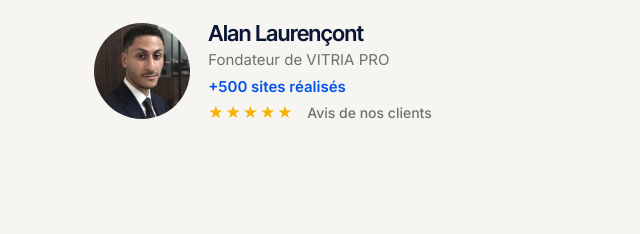
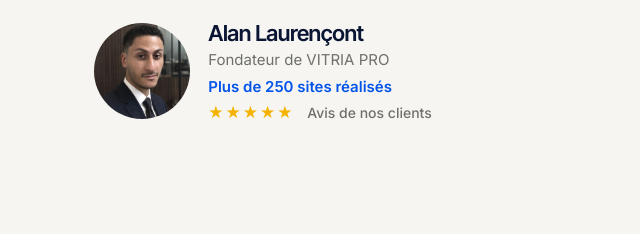
Before and after one commit to Tausska/vitriapro, a plain HTML site: page index.html in a window 1280 px wide. Shown: the part 3305-3539 px from the top of the page, 377-1017 px from the left. Drawn offline with Linux system fonts and the light colour scheme.

Commit message:
Adjust completed websites figure to 250

```diff
--- a/index.html
+++ b/index.html
@@ -229,7 +229,7 @@ td.us{margin:2px -16px 4px;padding:11px 16px;width:calc(100% + 32px)!important}t
   <h2 class="h2" style="font-size:clamp(34px,4.2vw,58px)">Une seule personne, du premier appel à la <em>mise en ligne.</em></h2>
   <div class="fnd-who">
    <img src="fondateur-alan.jpg" alt="Alan Laurençont, fondateur de VITRIA PRO" width="96" height="96">
-   <div><b>Alan Laurençont</b><span>Fondateur de VITRIA PRO</span><strong class="fnd-experience">+500 sites réalisés</strong><em class="fs-st" aria-label="5 étoiles sur 5">★★★★★ <small>Avis de nos clients</small></em></div>
+   <div><b>Alan Laurençont</b><span>Fondateur de VITRIA PRO</span><strong class="fnd-experience">Plus de 250 sites réalisés</strong><em class="fs-st" aria-label="5 étoiles sur 5">★★★★★ <small>Avis de nos clients</small></em></div>
   </div>
  </div>
 </section>
```
